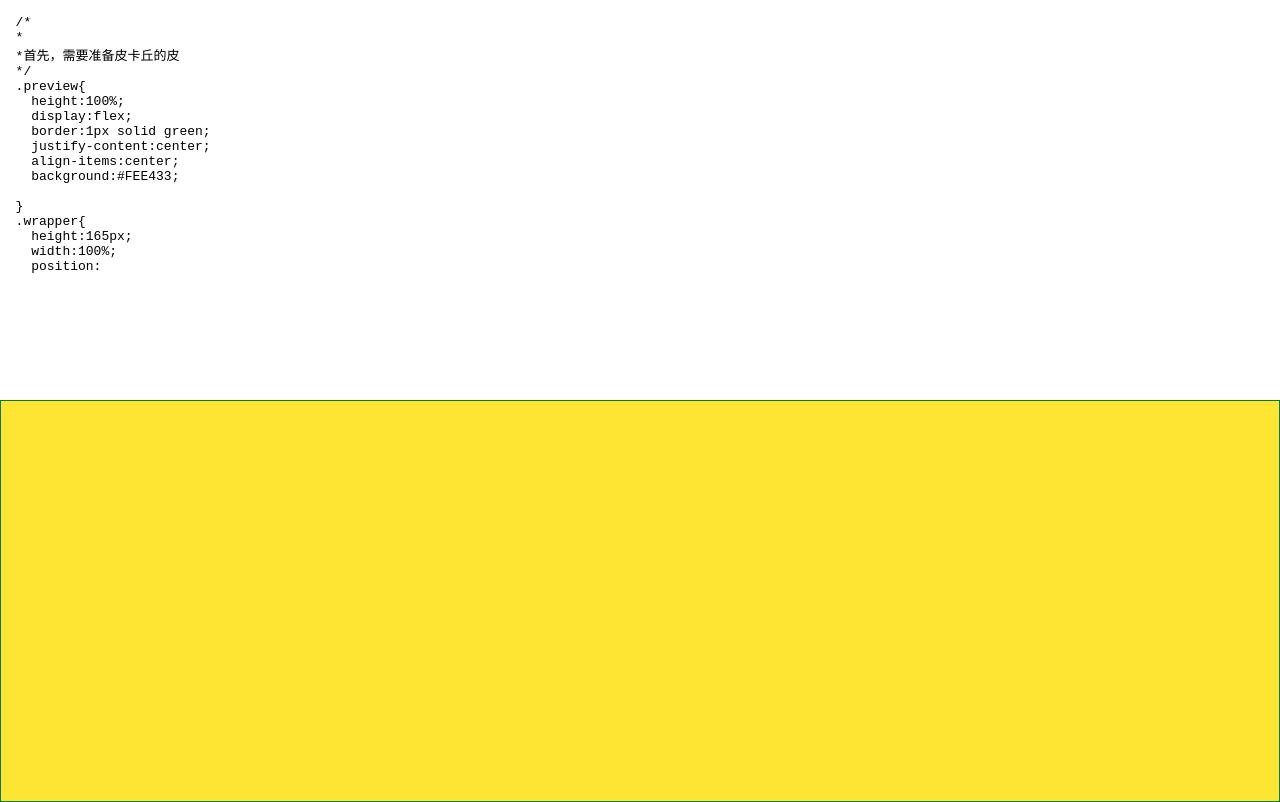
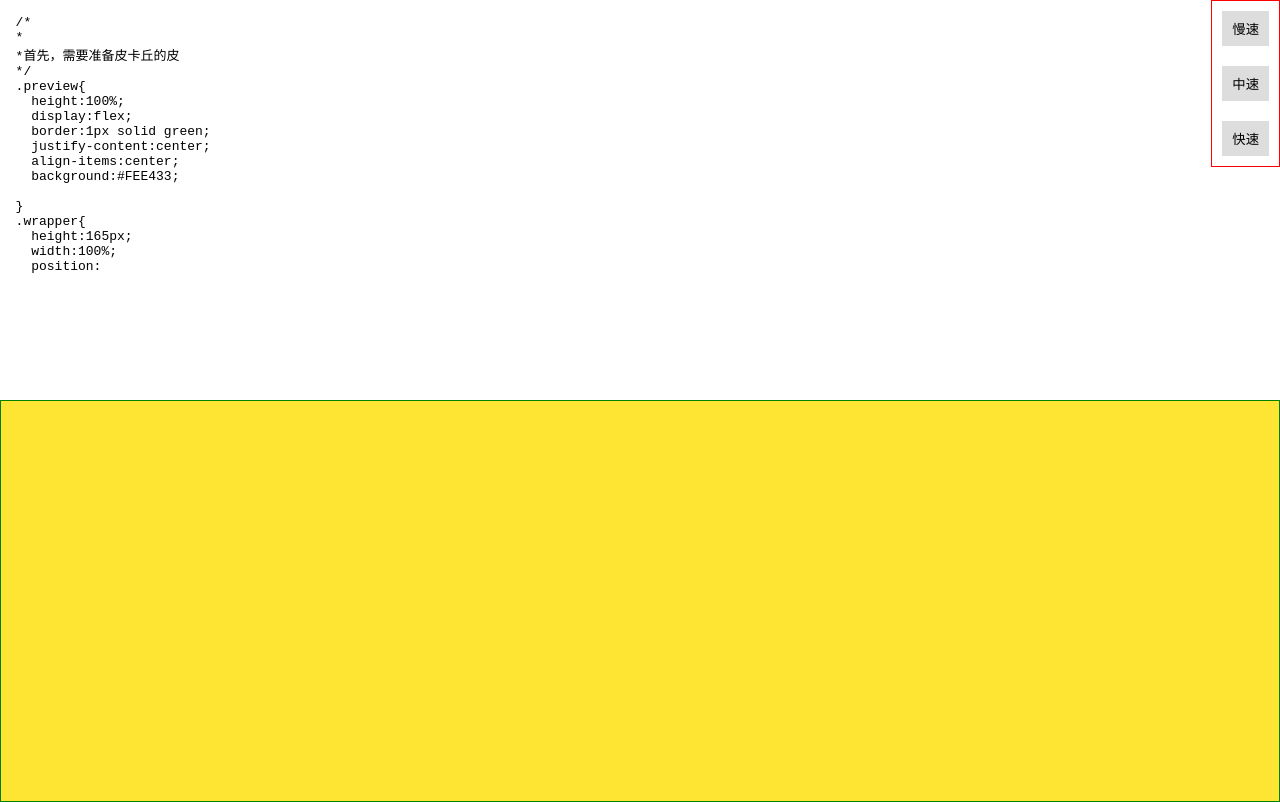
Before and after one commit to fyzm/Pikachu, a plain HTML site: page index.html in a window 1280 px wide. Drawn offline with Linux system fonts and the light colour scheme.

Commit message:
add buttons

```diff
--- a/css/default.css
+++ b/css/default.css
@@ -26,3 +26,18 @@ body{
   overflow: hidden;
   height: 100%;
 }
+.actions{
+  position: absolute;
+  right: 0;
+  top:0;
+  border: 1px solid red;
+  display: flex;
+  flex-direction: column;
+
+}
+.actions>button{
+  margin:10px;
+  background:#ddd;
+  border: none;
+  padding: 8px 10px;
+}
--- a/index.html
+++ b/index.html
@@ -30,6 +30,11 @@
       </div>
     </div>
   </div>
+  <div class="actions">
+    <button data-speed="slow">慢速</button>
+    <button data-speed="normal">中速</button>
+    <button data-speed="fast">快速</button>
+  </div>
 
   <script src="./js/main.js"></script>
 </body>
```
